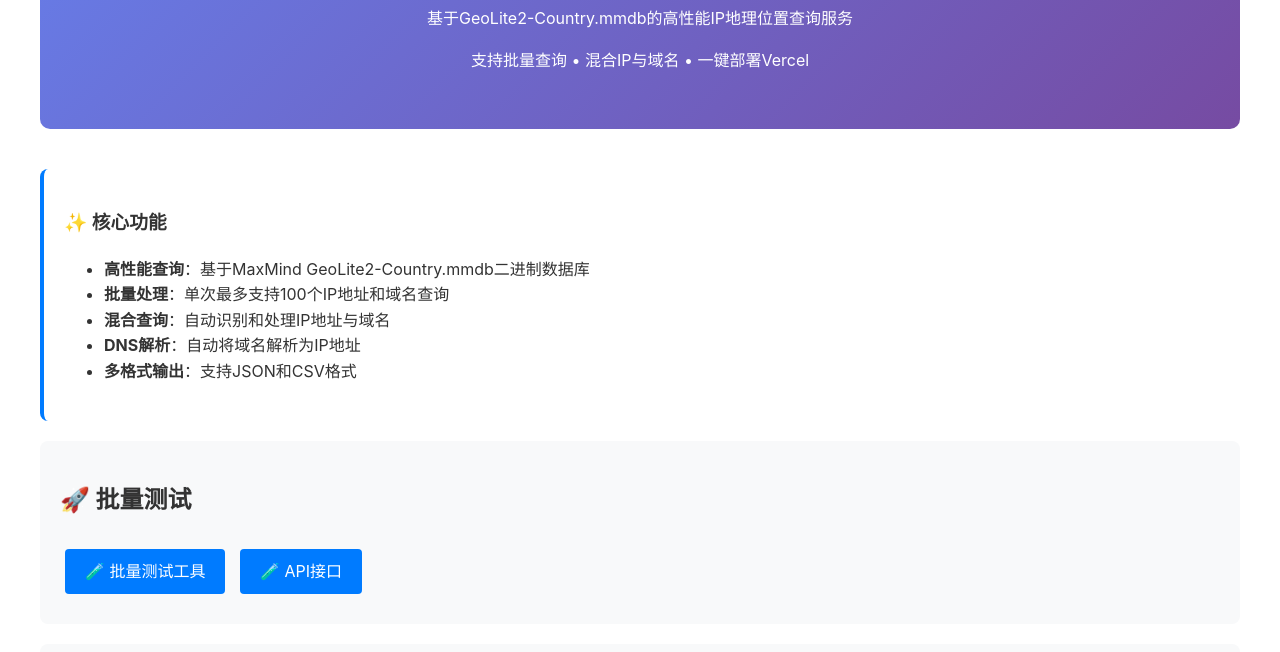
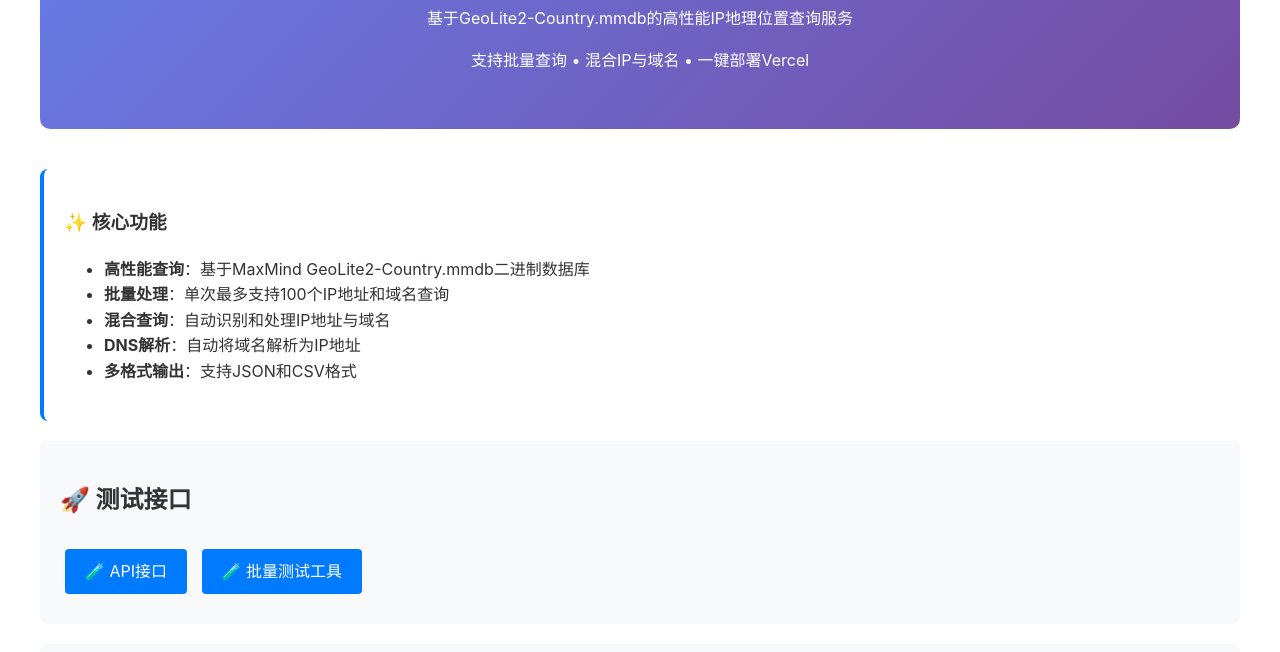
Before and after one commit to hafrey1/GeoLite-API, a website: page public/index.html in a window 1280 px wide. Shown: the part 148-800 px from the top of the page. Drawn offline with Linux system fonts and the light colour scheme.

Commit message:
Update index.html

```diff
--- a/public/index.html
+++ b/public/index.html
@@ -89,26 +89,23 @@
         </ul>
     </div>
         <div class="api-section">
-        <h2>🚀 批量测试</h2>
+        <h2>🚀 测试接口</h2>
+        </a>
+        <a href="/api/query?input=" class="btn">🧪 API接口</a>
         </a>
         <a href="/batch" class="btn">🧪 批量测试工具</a>
-        </a>
-        <a href="/api/query?input=" class="btn">🧪 API接口</a>
     </div>
 
     <div class="api-section">
         <h2>📡 API接口</h2>
-
         <h3>1. 单个查询接口</h3>
         <div class="endpoint">GET /api/query?input={IP或域名}</div>
         <div class="endpoint">POST /api/query</div>
-
         <div class="example">
             <h4>请求示例：</h4>
             <pre>curl "https://your-domain.vercel.app/api/query?input=8.8.8.8"
 curl "https://your-domain.vercel.app/api/query?input=google.com"</pre>
         </div>
-
         <div class="example">
             <h4>响应示例：</h4>
             <pre>{
```
